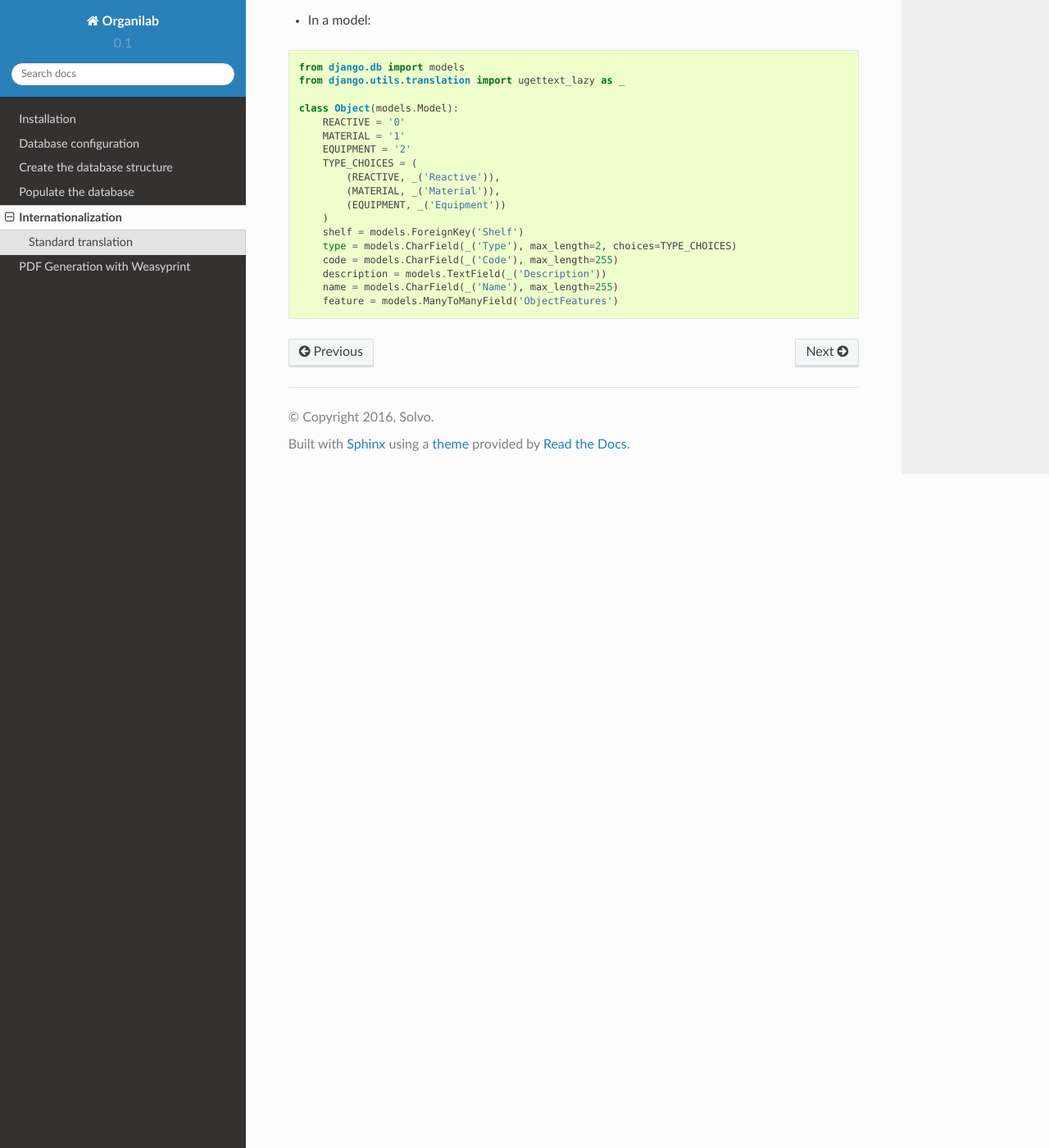
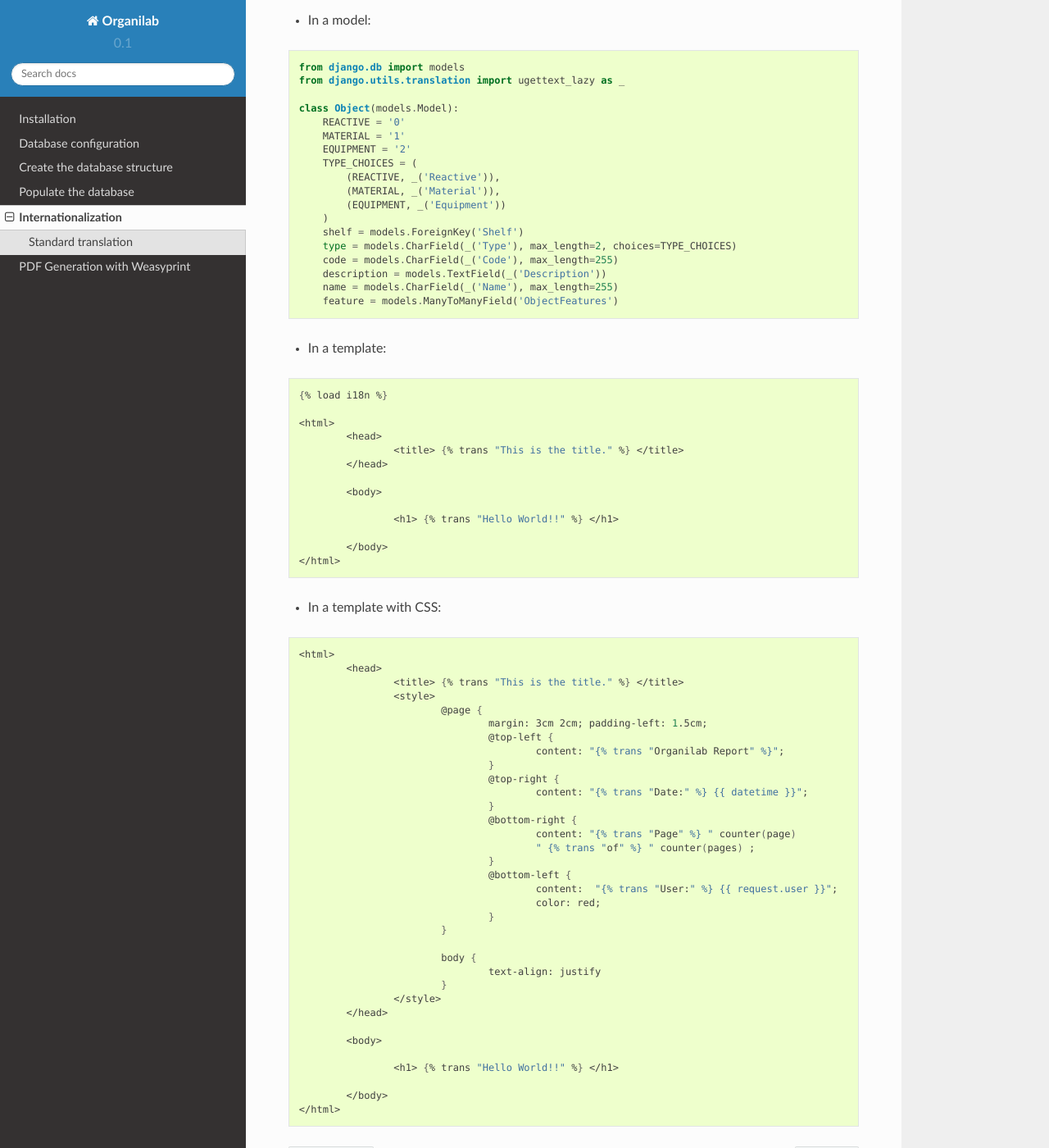
Before and after one commit to Solvosoft/organilab_docs, a Sphinx documentation site: the page built from source/internationalization.rst, in a window 1280 px wide and 1400 px high, scrolled down 836 px. Shown: the whole window at 82% size. Built offline with Sphinx 7.4.7 and the Read the Docs theme 2.0.0, drawn with Linux system fonts in a browser that asks for light colours.

Commit message:
Internationalization File

```diff
--- a/source/internationalization.rst
+++ b/source/internationalization.rst
@@ -50,3 +50,60 @@ To specify an standard translation, use the ``ugettext_lazy`` function:
         description = models.TextField(_('Description'))
         name = models.CharField(_('Name'), max_length=255)
         feature = models.ManyToManyField('ObjectFeatures')
+
+* In a template:
+
+.. code-block:: bash
+
+	{% load i18n %}
+
+	<html>
+		<head>
+			<title> {% trans "This is the title." %} </title>
+		</head>
+
+		<body>
+
+			<h1> {% trans "Hello World!!" %} </h1>
+
+		</body>
+	</html>
+
+* In a template with CSS:
+
+.. code-block:: bash
+
+	<html>
+		<head>
+			<title> {% trans "This is the title." %} </title>
+			<style>
+				@page {
+					margin: 3cm 2cm; padding-left: 1.5cm;
+					@top-left {
+						content: "{% trans "Organilab Report" %}";
+					}
+					@top-right {
+						content: "{% trans "Date:" %} {{ datetime }}";
+					}
+					@bottom-right {
+						content: "{% trans "Page" %} " counter(page)
+						" {% trans "of" %} " counter(pages) ;
+					}
+					@bottom-left {
+						content:  "{% trans "User:" %} {{ request.user }}";
+						color: red;
+					}
+				}
+
+				body {
+					text-align: justify
+				}
+			</style>
+		</head>
+
+		<body>
+
+			<h1> {% trans "Hello World!!" %} </h1>
+
+		</body>
+	</html>
```
